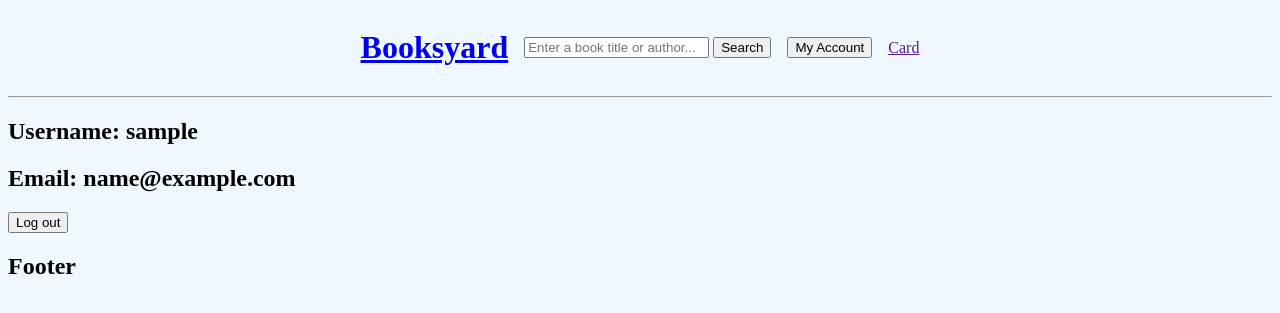
After one commit to Chumus2/Booksyard, a Django app: a page that uses templates/Booksyard/header.html in a window 1280 px wide. The commit adds this page. Shown: the top 313 px of the page. Run offline with Django 4.2, Linux system fonts and the light colour scheme; the visitor is signed in with stand-in values (Sample User, id 1); data comes from the database, SQL or seed files in the repository.

Commit message:
added user logout

```diff
--- /dev/null
+++ b/home/templates/home/account.html
@@ -0,0 +1,19 @@
+{% extends "Booksyard/base.html" %}
+{% load static %}
+
+{% block title %} Account - Booksyard {% endblock %}
+
+{% block content %}
+
+<div>
+
+    <h2>Username: {{ user_obj.username }}</h2>
+    <h2>Email: {{ user_obj.email }}</h2>
+
+    <a href="{% url 'log_out' %}">
+        <button type="button">Log out</button>
+    </a>
+
+</div>
+
+{% endblock %}
--- a/home/templates/home/login.html
+++ b/home/templates/home/login.html
@@ -1,5 +1,7 @@
 {% extends "Booksyard/base.html" %}
 {% load static %}
+
+{% block title %} Login - Booksyard {% endblock %}
 
 {% block css_file %}
 <link rel="stylesheet" href="{% static 'home/css/log_in.css' %}">
--- a/home/templates/home/sign_up.html
+++ b/home/templates/home/sign_up.html
@@ -1,5 +1,7 @@
 {% extends "Booksyard/base.html" %}
 {% load static %}
+
+{% block title %} Sign up - Booksyard {% endblock %}
 
 {% block css_file %}
 <link rel="stylesheet" href="{% static 'home/css/sign_up.css' %}">
--- a/home/urls.py
+++ b/home/urls.py
@@ -7,5 +7,7 @@ urlpatterns = [
     path("page-<int:page>/", views.book_list, name="home_paginated"),
     path("sorted/page-<int:page>/", views.book_list, name="sorted_books"),
     path("log_in/", views.log_in, name="login"),
-    path("sign_up/", views.sign_up, name="sign_up")
+    path("sign_up/", views.sign_up, name="sign_up"),
+    path("logout/", views.log_out, name="log_out"),
+    path("account/<str:username>/", views.account, name="account")
 ]
--- a/home/views.py
+++ b/home/views.py
@@ -1,8 +1,9 @@
+import re
 from django.core.paginator import Paginator
-from django.shortcuts import render, redirect
+from django.shortcuts import render, redirect, get_object_or_404
 from django.db import models
 from .models import Book, Genre
-from django.contrib.auth import authenticate, login
+from django.contrib.auth import authenticate, login, logout
 from django.contrib.auth.models import User
 from django.contrib.auth.decorators import login_required
 
@@ -110,6 +111,18 @@ def sign_up(request):
         if User.objects.filter(email=email).exists():
             return render(request, "home/register.html", {"error": "Email already registered."})
 
+        # Password
+        if len(password) < 8:
+            return render(request, "home/register.html", {"error": "Password must be at least 8 characters."})
+        if not re.search(r"[A-Z]", password):
+            return render(request, "home/register.html", {"error": "Password must contain at least one uppercase letter."})
+        if not re.search(r"[a-z]", password):
+            return render(request, "home/register.html", {"error": "Password must contain at least one lowercase letter."})
+        if not re.search(r"\d", password):
+            return render(request, "home/register.html", {"error": "Password must contain at least one digit."})
+        if not re.search(r"[!@#$%^&*(),.?\":{}|<>]", password):
+            return render(request, "home/register.html", {"error": "Password must contain at least one special character (!@#$%^&* etc.)."})
+
         user = User.objects.create_user(username=username, email=email, password=password)
         user.save()
 
@@ -120,7 +133,18 @@ def sign_up(request):
     return render(request, "home/sign_up.html")
 
 
+# Log_Out
+def log_out(request):
+    logout(request)
+    return redirect("home")
+
+
 # Account
 @login_required(login_url="log_in")
-def account(request):
-    pass
+def account(request, username):
+    if request.user.username != username:
+        return redirect("home")
+
+    user_obj = get_object_or_404(User, username=username)
+
+    return render(request, "home/account.html", {"user_obj": user_obj})
--- a/templates/Booksyard/header.html
+++ b/templates/Booksyard/header.html
@@ -26,8 +26,8 @@
         <button type="submit">Search</button>
     </form>
 
-    <a href="{% url 'login' %}">
-        <p>My account</p>
+    <a href="{% if user.is_authenticated %}{% url 'account' user.username %}{% else %}{% url 'login' %}{% endif %}">
+        <button type="button">My Account</button>
     </a>
 
     <a href="">
```
